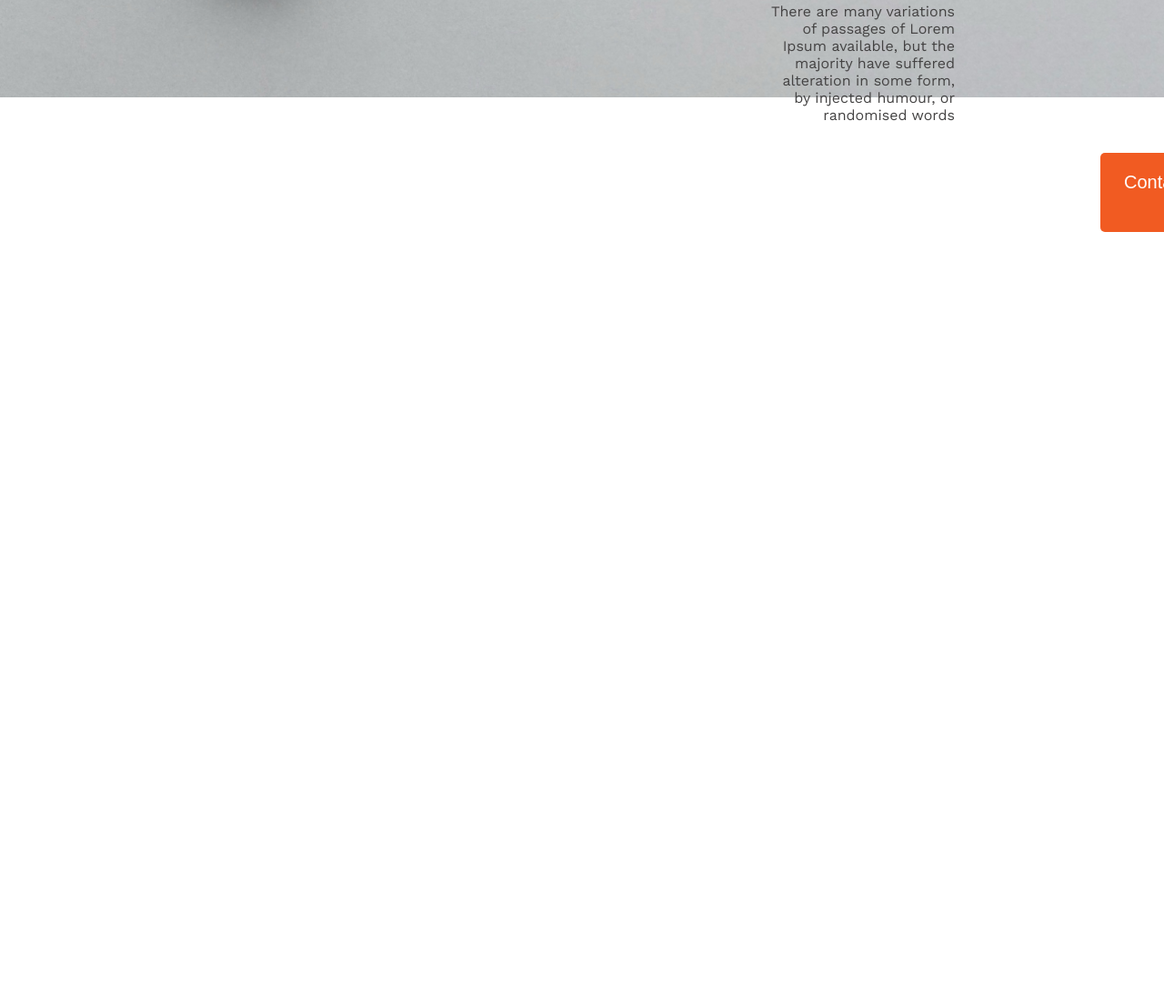
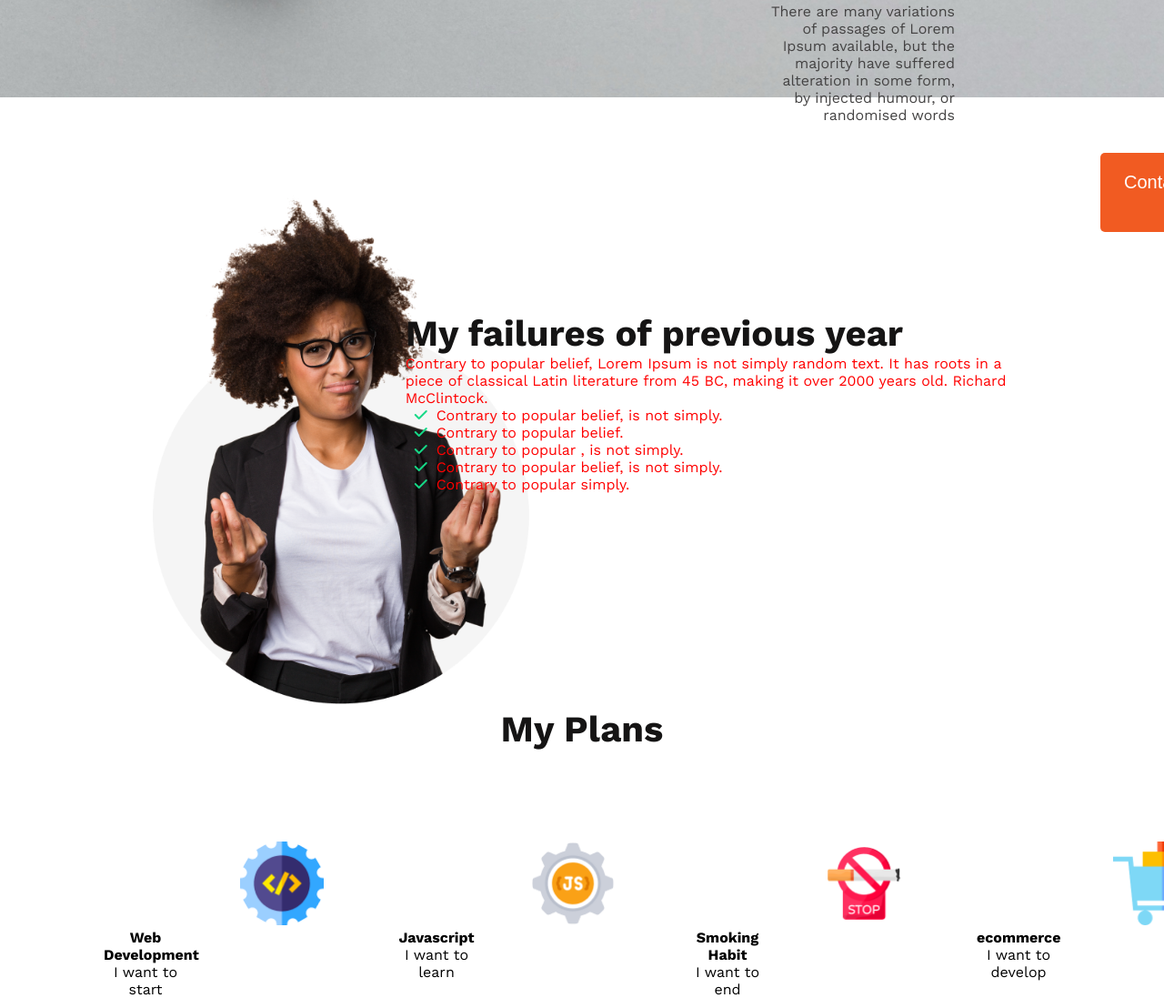
Before and after one commit to RashedulHaqueRasel1/New-year-new-me, a plain HTML site: page index.html in a window 1280 px wide. Shown: the part 693-1790 px from the top of the page at 91% size. Before the commit the page ends 1116 px from the top, so only its background shows below. Drawn offline with nearby package versions, Linux system fonts and the light colour scheme.

Commit message:
my plans

```diff
--- a/index.html
+++ b/index.html
@@ -9,6 +9,7 @@
     <link
         href="https://fonts.googleapis.com/css2?family=Lato:wght@700;900&family=Open+Sans:wght@400;700;800&family=Work+Sans:wght@400;700;800;900&display=swap"
         rel="stylesheet">
+    <script src="https://kit.fontawesome.com/988eb86a62.js" crossorigin="anonymous"></script>
     <link rel="stylesheet" href="style/style.css">
     <title>New Year New Me</title>
 </head>
@@ -18,14 +19,76 @@
         <div class="head">
             <nav>
                 <h3 class="nav-title">All Thinks Are Possible If You believe</h3>
-                <p class="nav-description">There are many variations of passages of Lorem Ipsum available, but the majority have suffered alteration in some form, by injected humour, or randomised words
+                <p class="nav-description">There are many variations of passages of Lorem Ipsum available, but the
+                    majority have suffered alteration in some form, by injected humour, or randomised words
                 </p>
                 <button class="btn-primary">Contact Us</button>
             </nav>
         </div>
     </header>
     <main>
+        <section class="failures-section">
+            <div class="img-pic">
+                <img src="images/person.png" alt="">
+            </div>
 
+            <div class="failures">
+                <div class="failures-text">
+                    <h3 class="failures-title">My failures of previous year</h3>
+                    <p class="failures-description">Contrary to popular belief, Lorem Ipsum is not simply random text.
+                        It
+                        has roots in a piece of classical Latin literature from 45 BC, making it over 2000 years old.
+                        Richard McClintock.
+                    </p>
+                </div>
+                <div class="cheakbox">
+                    <p><span class="cheakbox-icone"><i class="fa-solid fa-check"></i></span>Contrary to popular belief,
+                        is not simply.</p>
+                    <p><span class="cheakbox-icone"><i class="fa-solid fa-check"></i></span>Contrary to popular belief.
+                    </p>
+                    <p><span class="cheakbox-icone"><i class="fa-solid fa-check"></i></span>Contrary to popular , is not
+                        simply.</p>
+                    <p><span class="cheakbox-icone"><i class="fa-solid fa-check"></i></span>Contrary to popular belief,
+                        is not simply.</p>
+                    <p><span class="cheakbox-icone"><i class="fa-solid fa-check"></i></span>Contrary to popular simply.
+                    </p>
+                </div>
+
+            </div>
+
+        </section>
+
+        <!-- My Plans Section Start -->
+
+        <section>
+            <div class="plans-title"><h3 class="my-plans-title">My Plans</h3></div>
+            <div class="my-plans-bar">
+                <div class="plans-img">
+                    <img src="images/icons/web.png" alt="">
+                    <h4>Web Development</h4>
+                    <p>I want to start</p>
+                </div>
+
+                <div class="plans-img">
+                    <img src="images/icons/js.png" alt="">
+                    <h4>Javascript</h4>
+                    <p>I want to learn</p>
+                </div>
+
+                <div class="plans-img">
+                    <img src="images/icons/smoke.png" alt="">
+                    <h4>Smoking Habit</h4>
+                    <p>I want to end</p>
+                </div>
+
+                <div class="plans-img">
+                    <img src="images/icons/ecom.png" alt="">
+                    <h4>ecommerce</h4>
+                    <p>I want to develop</p>
+                </div>
+
+            </div>
+        </section>
     </main>
     <footer>
 
--- a/style/style.css
+++ b/style/style.css
@@ -53,3 +53,104 @@ nav {
     padding-bottom: 32px;
 
 }
+
+/* failures section style */
+
+.failures-section {
+    display: flex;
+    align-items: center;
+    justify-content: space-between;
+    /* margin-right: 50%; */
+}
+
+img {
+    width: 100%;
+    margin-left: 150px;
+    margin-top: 100px;
+    padding-right: 110px;
+}
+
+.failures-text {
+    margin-right: 134px;
+}
+
+.failures-title {
+    color: #151414;
+    font-size: 40px;
+    font-weight: 700;
+
+}
+
+.failures {
+    color: red;
+}
+
+.cheakbox-icone {
+    color: #16D887;
+    margin: 5px;
+    padding: 5px;
+}
+
+/* My Plans Seaction start */
+
+.my-plans-bar {
+    display: flex;
+    justify-content: space-around;
+
+}
+.plans-img{
+    text-align: center;
+}
+
+.my-plans-title {
+    color: var(--Dark-01, #151414);
+    font-size: 40px;
+    text-align: center;
+}
+
+.plans-img {
+    width: 92px;
+}
+
+
+
+
+
+
+
+
+
+
+
+
+
+
+
+
+/* .img-pic{
+    border-radius: 527.929px;
+    background: rgba(241, 91, 34, 0.20);
+    width: 527.929px;
+    height: 527.929px;
+    margin-top: 100px;
+
+}
+.img-pic > img{
+    position: relative;
+    top: -200px;
+    right: 23px;
+}
+.failures-text {
+    text-align: center;
+    padding: 369px 450px 0px 134px;
+}
+
+.failures-title {
+    color: #151414;
+    font-size: 40px;
+
+}
+
+.failures-cheakbox{
+    display: grid;
+} */
```
